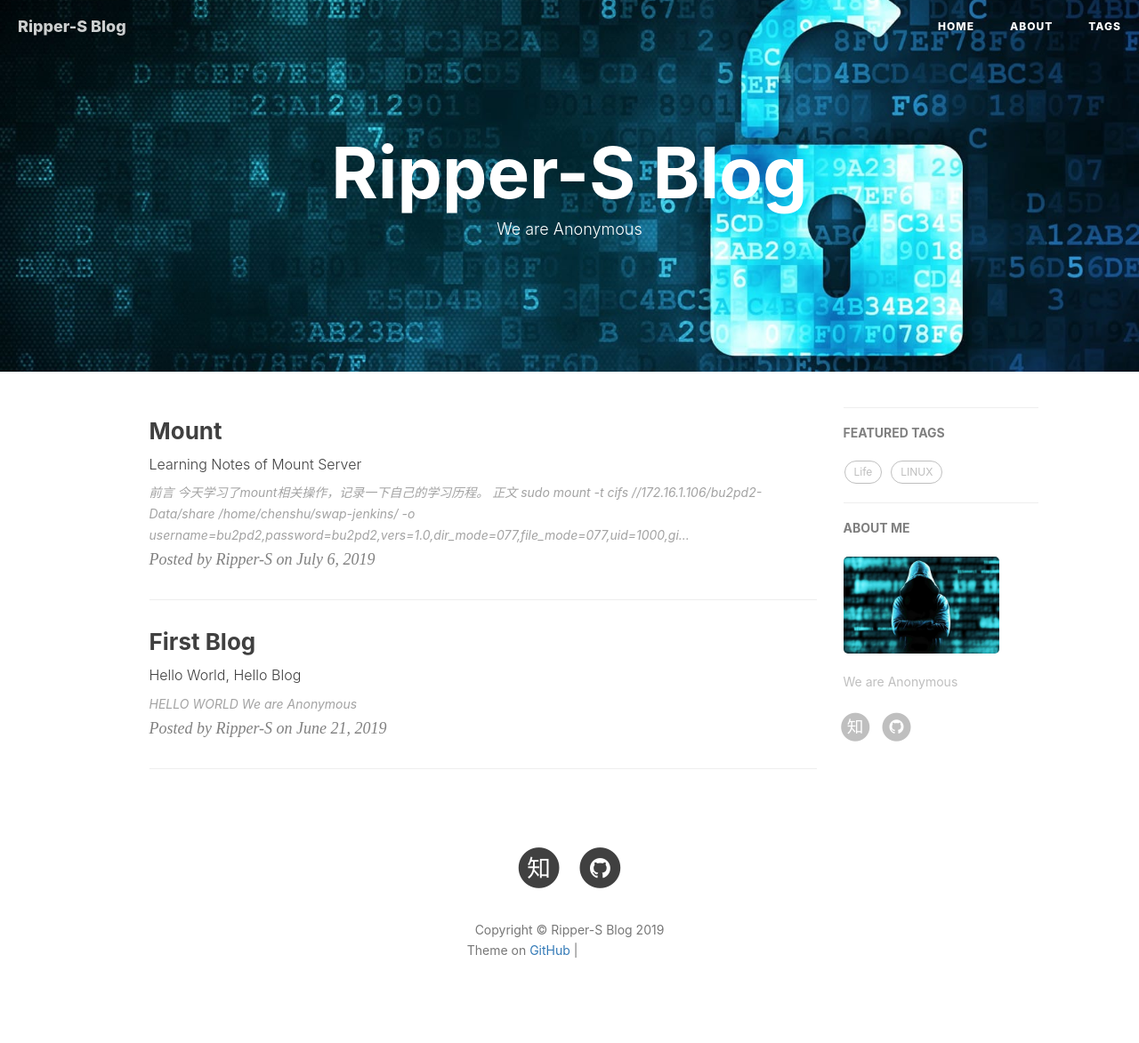
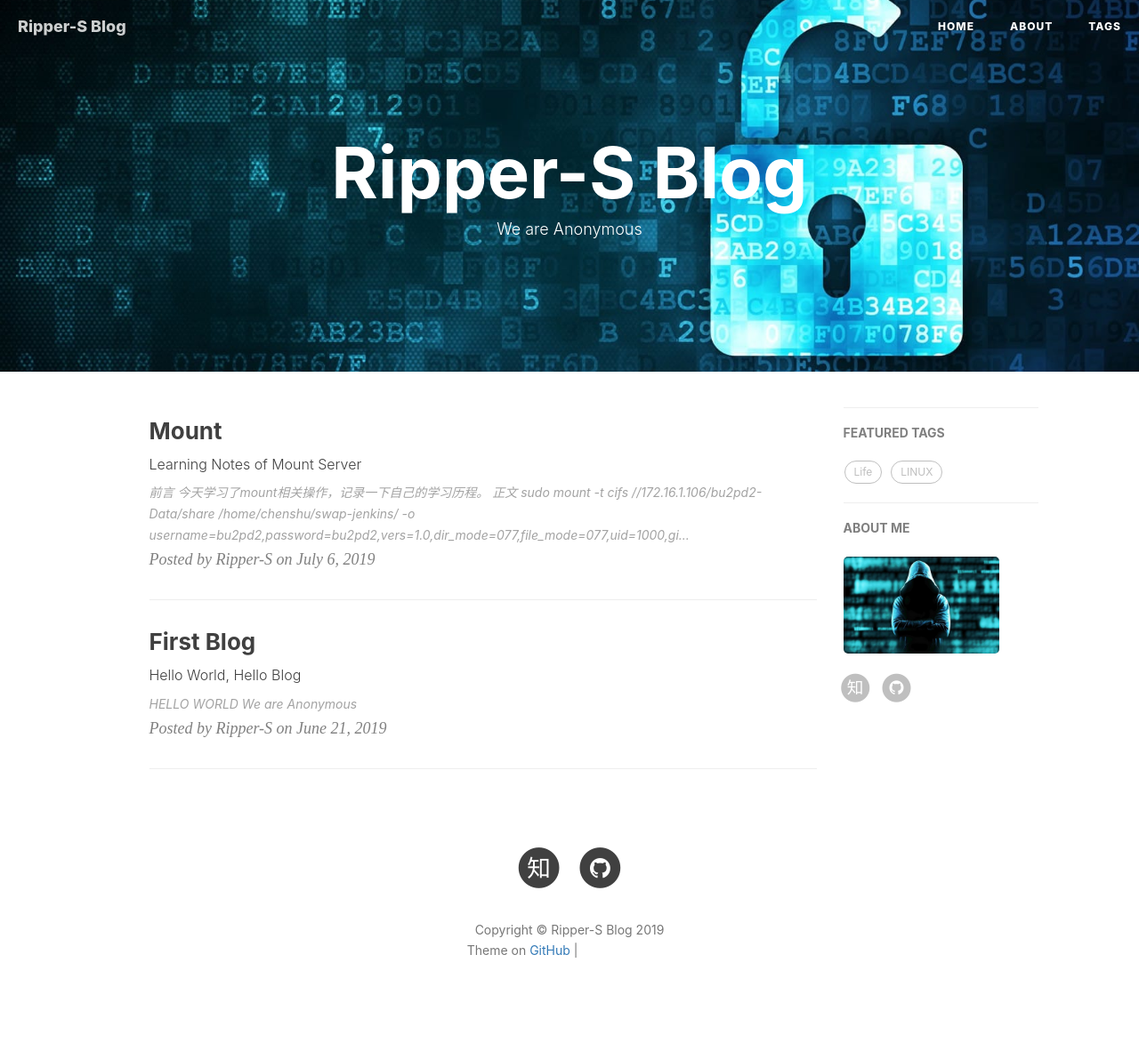
Before and after one commit to Ripper-S/Ripper-S.github.io, a Jekyll site: the page built from index.html, in a window 1280 px wide. Shown: the whole page at 89% size. Built offline with Jekyll 4.4.1, drawn with Linux system fonts in a browser that asks for light colours; nearby versions of some CDN libraries; the list of posts is cut into pages by our own code; comment, search, counter and statistics services are not loaded; grey boxes are pictures that could not be loaded.

Commit message:
Update _config.yml

```diff
--- a/_config.yml
+++ b/_config.yml
@@ -11,7 +11,7 @@ github_repo: "https://github.com/Ripper-S/Ripper-S.github.io" # you code reposit
 
 # Sidebar settings
 sidebar: true                           # whether or not using Sidebar.
-sidebar-about-description: "We are Anonymous"
+sidebar-about-description:
 sidebar-avatar: /img/Hacker.jpg      # use absolute URL
 
 
```
